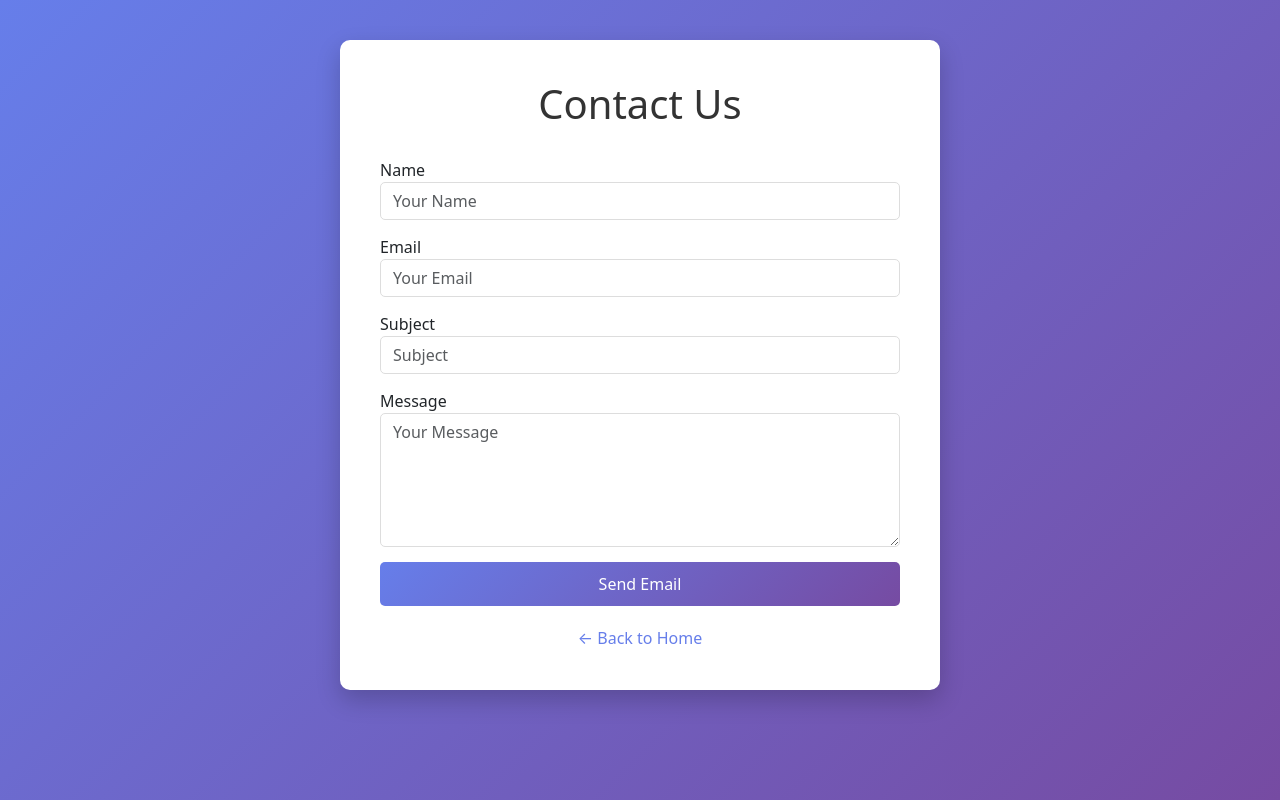
After one commit to jaimee-88/avantech-file-req-sys, a Django app: page /contact/ in a window 1280 px wide. The commit adds this page. Run offline with Django 5.2, Linux system fonts and the light colour scheme.

Commit message:
Add email functionality with contact form

```diff
--- /dev/null
+++ b/demo/forms.py
@@ -0,0 +1,30 @@
+from django import forms
+
+class ContactForm(forms.Form):
+    name = forms.CharField(
+        max_length=100,
+        widget=forms.TextInput(attrs={
+            'class': 'form-control',
+            'placeholder': 'Your Name'
+        })
+    )
+    email = forms.EmailField(
+        widget=forms.EmailInput(attrs={
+            'class': 'form-control',
+            'placeholder': 'Your Email'
+        })
+    )
+    subject = forms.CharField(
+        max_length=200,
+        widget=forms.TextInput(attrs={
+            'class': 'form-control',
+            'placeholder': 'Subject'
+        })
+    )
+    message = forms.CharField(
+        widget=forms.Textarea(attrs={
+            'class': 'form-control',
+            'placeholder': 'Your Message',
+            'rows': 5
+        })
+    )
--- a/demo/urls.py
+++ b/demo/urls.py
@@ -3,4 +3,5 @@ from . import views
 
 urlpatterns = [
     path('', views.home, name='home'),
+    path('contact/', views.contact, name='contact'),
 ]
--- a/demo/views.py
+++ b/demo/views.py
@@ -1,7 +1,39 @@
-from django.shortcuts import render
+from django.shortcuts import render, redirect
+from django.core.mail import send_mail
+from django.contrib import messages
+from django.conf import settings
+from .forms import ContactForm
 
 # Create your views here.
 
 def home(request):
     """Home page view"""
     return render(request, 'home.html')
+
+def contact(request):
+    """Contact form view with email sending"""
+    if request.method == 'POST':
+        form = ContactForm(request.POST)
+        if form.is_valid():
+            name = form.cleaned_data['name']
+            email = form.cleaned_data['email']
+            subject = form.cleaned_data['subject']
+            message = form.cleaned_data['message']
+
+            try:
+                # Send email
+                send_mail(
+                    subject=f"Contact Form: {subject}",
+                    message=f"From: {name} ({email})\n\n{message}",
+                    from_email=settings.DEFAULT_FROM_EMAIL,
+                    recipient_list=[settings.EMAIL_HOST_USER],
+                    fail_silently=False,
+                )
+                messages.success(request, 'Email sent successfully!')
+                return redirect('contact')
+            except Exception as e:
+                messages.error(request, f'Error sending email: {str(e)}')
+    else:
+        form = ContactForm()
+
+    return render(request, 'contact.html', {'form': form})
--- /dev/null
+++ b/templates/contact.html
@@ -0,0 +1,119 @@
+<!DOCTYPE html>
+<html lang="en">
+<head>
+    <meta charset="UTF-8">
+    <meta name="viewport" content="width=device-width, initial-scale=1.0">
+    <title>Contact Us</title>
+    <link href="https://cdn.jsdelivr.net/npm/bootstrap@5.3.0/dist/css/bootstrap.min.css" rel="stylesheet">
+    <style>
+        body {
+            background: linear-gradient(135deg, #667eea 0%, #764ba2 100%);
+            min-height: 100vh;
+            padding: 40px 0;
+        }
+        .contact-container {
+            background: white;
+            border-radius: 10px;
+            box-shadow: 0 10px 25px rgba(0,0,0,0.2);
+            padding: 40px;
+            max-width: 600px;
+            margin: 0 auto;
+        }
+        h1 {
+            color: #333;
+            margin-bottom: 30px;
+            text-align: center;
+        }
+        .form-control {
+            border-radius: 5px;
+            border: 1px solid #ddd;
+            margin-bottom: 15px;
+        }
+        .form-control:focus {
+            border-color: #667eea;
+            box-shadow: 0 0 0 0.2rem rgba(102, 126, 234, 0.25);
+        }
+        .btn-submit {
+            background: linear-gradient(135deg, #667eea 0%, #764ba2 100%);
+            border: none;
+            width: 100%;
+            padding: 10px;
+            font-size: 16px;
+            border-radius: 5px;
+            color: white;
+            cursor: pointer;
+            transition: transform 0.2s;
+        }
+        .btn-submit:hover {
+            transform: translateY(-2px);
+            box-shadow: 0 5px 15px rgba(102, 126, 234, 0.4);
+        }
+        .alert {
+            border-radius: 5px;
+            margin-bottom: 20px;
+        }
+        .home-link {
+            text-align: center;
+            margin-top: 20px;
+        }
+    </style>
+</head>
+<body>
+    <div class="contact-container">
+        <h1>Contact Us</h1>
+
+        {% if messages %}
+            {% for message in messages %}
+                <div class="alert alert-{{ message.tags }} alert-dismissible fade show">
+                    {{ message }}
+                    <button type="button" class="btn-close" data-bs-dismiss="alert"></button>
+                </div>
+            {% endfor %}
+        {% endif %}
+
+        <form method="POST">
+            {% csrf_token %}
+
+            <div class="form-group">
+                <label for="name">Name</label>
+                {{ form.name }}
+                {% if form.name.errors %}
+                    <small class="text-danger">{{ form.name.errors }}</small>
+                {% endif %}
+            </div>
+
+            <div class="form-group">
+                <label for="email">Email</label>
+                {{ form.email }}
+                {% if form.email.errors %}
+                    <small class="text-danger">{{ form.email.errors }}</small>
+                {% endif %}
+            </div>
+
+            <div class="form-group">
+                <label for="subject">Subject</label>
+                {{ form.subject }}
+                {% if form.subject.errors %}
+                    <small class="text-danger">{{ form.subject.errors }}</small>
+                {% endif %}
+            </div>
+
+            <div class="form-group">
+                <label for="message">Message</label>
+                {{ form.message }}
+                {% if form.message.errors %}
+                    <small class="text-danger">{{ form.message.errors }}</small>
+                {% endif %}
+            </div>
+
+            <button type="submit" class="btn-submit">Send Email</button>
+        </form>
+
+        <div class="home-link">
+            <a href="{% url 'home' %}" style="color: #667eea; text-decoration: none;">← Back to Home</a>
+        </div>
+    </div>
+
+    <script src="https://cdn.jsdelivr.net/npm/bootstrap@5.3.0/dist/js/bootstrap.bundle.min.js"></script>
+</body>
+</html>
```
Also changed, not shown: EMAIL_SETUP.md (added, +110 -0 lines), myproject/settings.py (+12 -0 lines), templates/home.html (+5 -13 lines), 1 other file.
